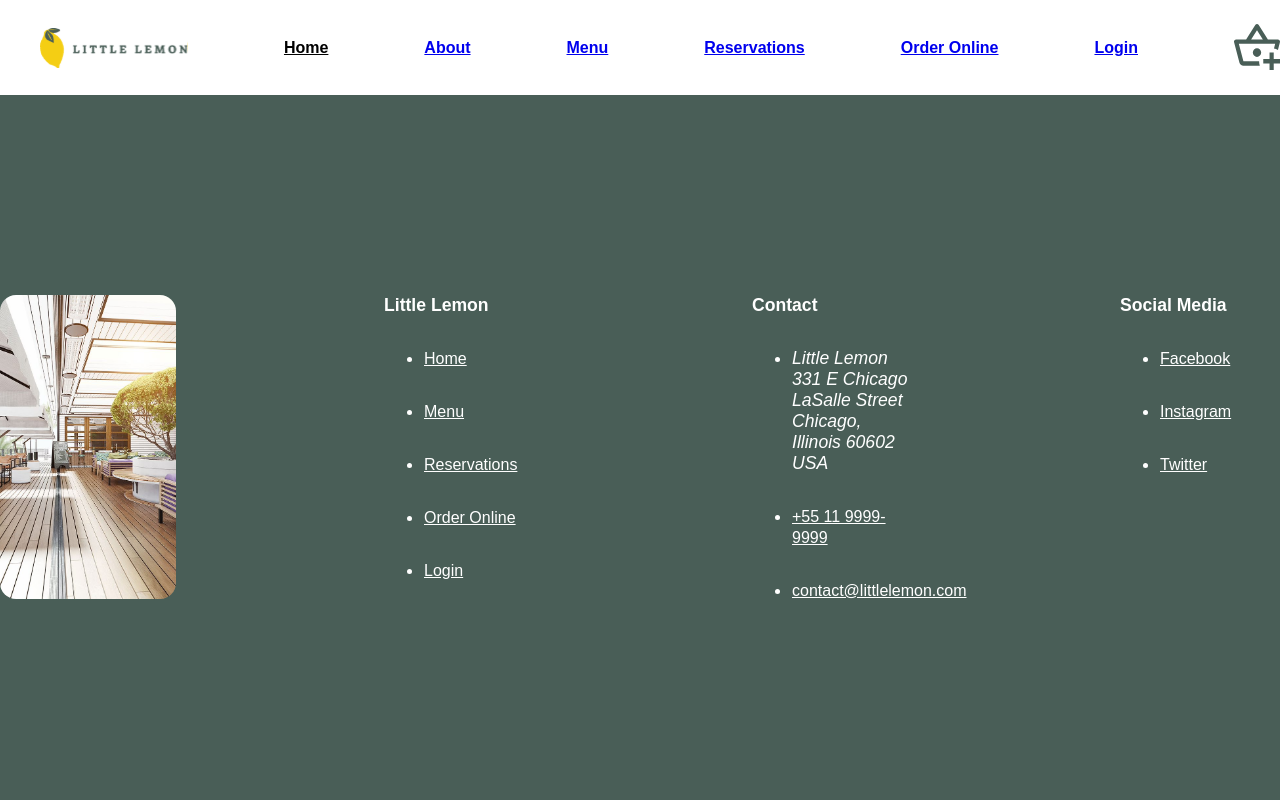
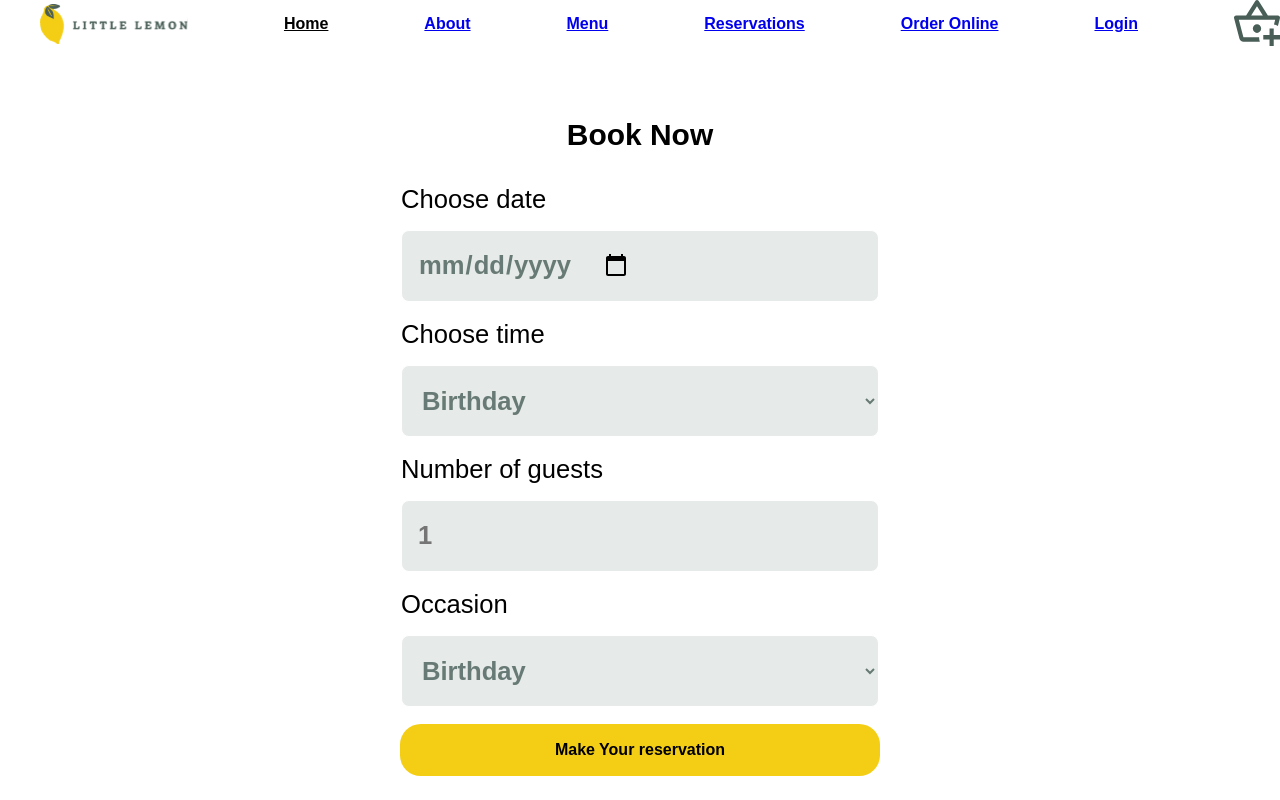
Before and after one commit to sumerbabel/pyfinal_pag, a React (Vite) app: page /reservation in a window 1280 px wide. Shown: the top 800 px of the page. Built offline with nearby package versions, Linux system fonts and the light colour scheme.

Commit message:
add reservation table

```diff
--- a/src/components/Nav.tsx
+++ b/src/components/Nav.tsx
@@ -16,7 +16,7 @@ function Nav() {
                 <li><NavLink to="/" style={({ isActive }) => (styleActiveLink(isActive))}>Home</NavLink></li>
                 <li><HashLink to="/#about">About</HashLink></li>
                 <li><HashLink to="/#highlights">Menu</HashLink></li>
-                <li><HashLink to="/#testimonial">Reservations</HashLink></li>
+                <li><HashLink to="/reservation">Reservations</HashLink></li>
                 <li><HashLink to="/#about">Order Online</HashLink></li>
                 <li><HashLink to="/#about">Login</HashLink></li>
                 <li> <img className="basketIcon" src={basketIcon} alt="Basket" /> </li>
--- a/src/index.css
+++ b/src/index.css
@@ -398,12 +398,12 @@ h2 {
 }
 
 .ui-section-title h1 {
-  color :#495e57;
+  color: #495e57;
   font-size: 2.5rem;
 }
 
 .ui-section-title h2 {
-  color:#ee9972;
+  color: #ee9972;
   font-size: 2rem;
 }
 
@@ -460,12 +460,10 @@ h2 {
   position: relative;
   background-color: #495e57;
   color: white;
-  height:fit-content;
+  height: fit-content;
 }
 
-
-
-.ui-presentation-footer{
+.ui-presentation-footer {
   display: flex;
   flex-direction: row;
   flex-wrap: wrap;
@@ -480,7 +478,7 @@ h2 {
   border-radius: 1rem;
 }
 
-.ui-item-footer{
+.ui-item-footer {
   display: flex;
   flex-direction: column;
   width: 10rem;
@@ -496,7 +494,57 @@ h2 {
   gap: 2rem;
 }
 
-.ui-item-footer ul li a{
+.ui-item-footer ul li a {
   color: white;
   font-size: 1rem;
 }
+
+/*Reservation*/
+.ui-contend-reservation {
+  display: flex;
+    flex-direction: column;
+    justify-content: center;
+    align-items: center;
+    gap: 2rem;
+}
+
+.ui-section-title-form {
+}
+
+.ui-section-form {
+  display: flex;
+  width: 30rem;
+}
+
+.ui-section-form form {
+  display: flex;
+  flex-direction: column;
+  gap: 1rem;
+  width: 100%;
+  padding: 0px;
+  margin: 0px;
+}
+
+.ui-section-form form  fieldset{
+  display: flex;
+  flex-direction: column;
+  gap: 1rem;
+  border: 1px white solid;
+  width: 100%;
+  padding: 0px;
+  margin: 0px;
+}
+.ui-section-form form input , .ui-section-form form select {
+  display: flex;
+  border-radius: 0.5rem;
+  background-color: #e6ebe9;
+  height: 4.5rem;
+  color: rgb(73 94 87 / 80%);
+  border: 1px white solid;
+  width: 100%;
+  padding: 0px;
+  margin: 0px;
+  padding-left: 1rem;
+  padding-right: 1rem;
+  font-weight: 600;
+}
--- a/src/pages/Default.tsx
+++ /dev/null
@@ -1,10 +0,0 @@
-
-
-function Default() {
-    return(
-        <div className="ui-container">
-        <p>default page</p></div>
-    )
-}
-
-export default Default
--- a/src/pages/Home.tsx
+++ b/src/pages/Home.tsx
@@ -3,8 +3,6 @@ import About from "../components/sections/About"
 import Hero from "../components/sections/Hero"
 import Highlights from "../components/sections/Highlights"
 import Testimonial from "../components/sections/Testimonial"
-
-
 function Home() {
     return(
         <>
--- /dev/null
+++ b/src/pages/Reservation.tsx
@@ -0,0 +1,53 @@
+import ButtonYellow from "../components/ButtonYellow"
+
+
+function Reservation() {
+    function handleClick(): void {
+        throw new Error("Function not implemented.")
+    }
+
+    return (
+        <section className="ui-presentation-about" id="about">
+            <div className="ui-contend-reservation">
+                <section className="ui-section-title-form">
+                    <h1>Book Now</h1>
+                </section>
+                <section className="ui-section-form">
+                    <form>
+
+                        <fieldset>
+                            <label htmlFor="res-date">Choose date</label>
+                            <input type="date" data-testid="res-date" id="res-date" />
+                        </fieldset>
+
+                        <fieldset>
+                            <label htmlFor="res-time">Choose time</label>
+                            <select data-testid="occasion" id="occasion">
+                                <option value="birthday" className="opt">Birthday</option>
+                                <option value="engagement" className="opt">Engagement</option>
+                                <option value="anniversary" className="opt">Anniversary</option>
+                            </select>
+                        </fieldset>
+
+                        <fieldset>
+                            <label htmlFor="guests">Number of guests</label>
+
+                            <input data-testid="guests" type="number" placeholder="1" min="1" max="10" id="guests" />
+                        </fieldset>
+                        <fieldset>
+                            <label htmlFor="occasion">Occasion</label>
+                            <select data-testid="occasion" id="occasion">
+                                <option value="birthday" className="opt">Birthday</option>
+                                <option value="engagement" className="opt">Engagement</option>
+                                <option value="anniversary" className="opt">Anniversary</option>
+                            </select>
+                        </fieldset>
+                        <ButtonYellow ariaLabel="Make Your reservation" name="Make Your reservation" onClick={handleClick}></ButtonYellow>
+                    </form>
+                </section>
+            </div>
+        </section>
+    )
+}
+
+export default Reservation
--- a/src/routes/routes.tsx
+++ b/src/routes/routes.tsx
@@ -1,13 +1,13 @@
 /* eslint-disable react-refresh/only-export-components */
 import { Route, Routes } from "react-router-dom";
 import Home from "../pages/Home";
-import Default from "../pages/Default";
+import Reservation from "../pages/Reservation";
 
 export default function () {
   return (
     <Routes>
       <Route element={<Home />} path="/" />
-      <Route element={<Default />} path="/default" />
+      <Route element={<Reservation />} path="/reservation" />
 
     </Routes>
   )
```
